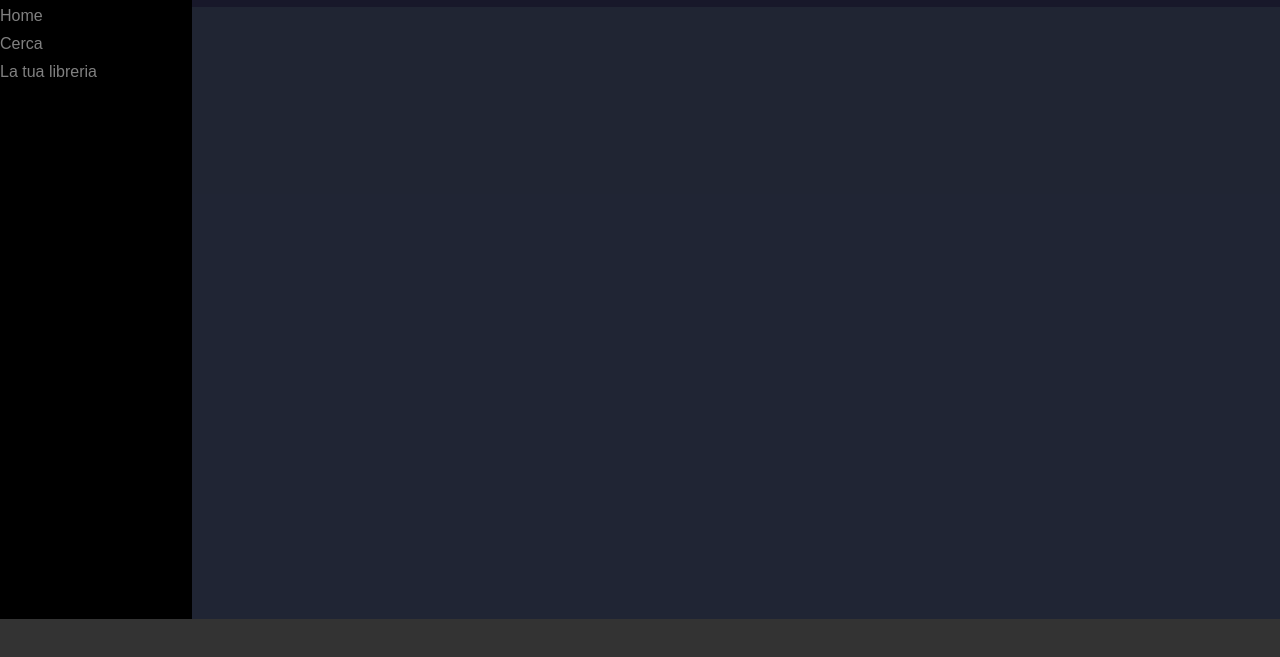
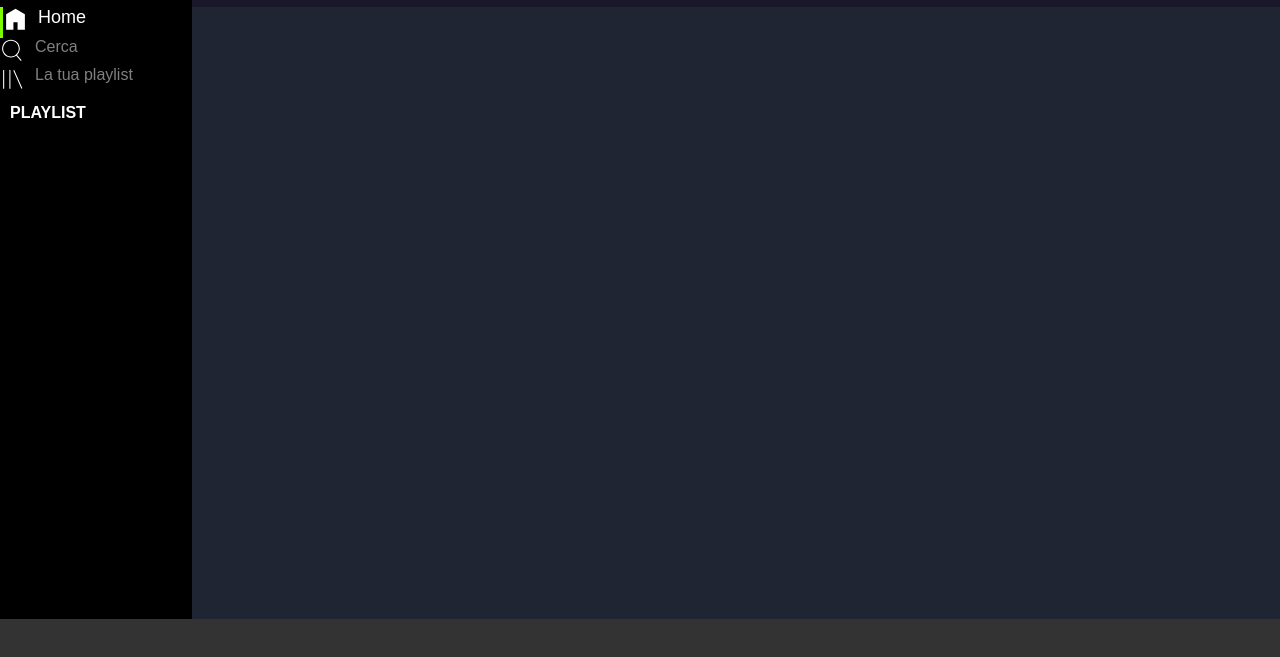
Before and after one commit to Otty97/html-css-spotify-web, a plain HTML site: page index.html in a window 1280 px wide. Shown: the part 61-718 px from the top of the page. Drawn offline with Linux system fonts and the light colour scheme.

Commit message:
Playlist

```diff
--- a/index.html
+++ b/index.html
@@ -15,12 +15,23 @@
        </div>
        <div class="home">
          <ul>
-           <a href="#">Home</a>
-           <a href="#">Cerca</a>
-           <a href="#">La tua libreria</a>
+           <li>
+             <img src="img/home.svg" alt="Home">
+             <a href="#">Home</a>
+           </li>
+           <li>
+             <img src="img/search.svg" alt="Search">
+             <a href="#">Cerca</a>
+           </li>
+           <li>
+             <img src="img/libreria.svg" alt="Libreria">
+             <a href="#">La tua playlist</a>
+           </li>
          </ul>
        </div>
-
+      <div class="playlist">
+        <h4>PLAYLIST</h4>
+      </div>
      </section>
 
      <section class="main-menu">
--- a/style.css
+++ b/style.css
@@ -30,7 +30,28 @@ img {
   flex-direction: column;
   color: grey;
   padding-bottom: 10px;
-  font-size:
+  padding-left: 10px;
+}
+
+.home ul li:first-child a {
+  color: white;
+  font-size: 18px;
+}
+
+ul li:first-child {
+  border-left: solid #7CFC00 3px;
+}
+
+
+li img {
+  height: 25px;
+  width: 25px;
+  float: left;
+}
+
+.playlist {
+  padding-top: 10px;
+  padding-left: 10px;
 }
 
 .main-menu {
```
